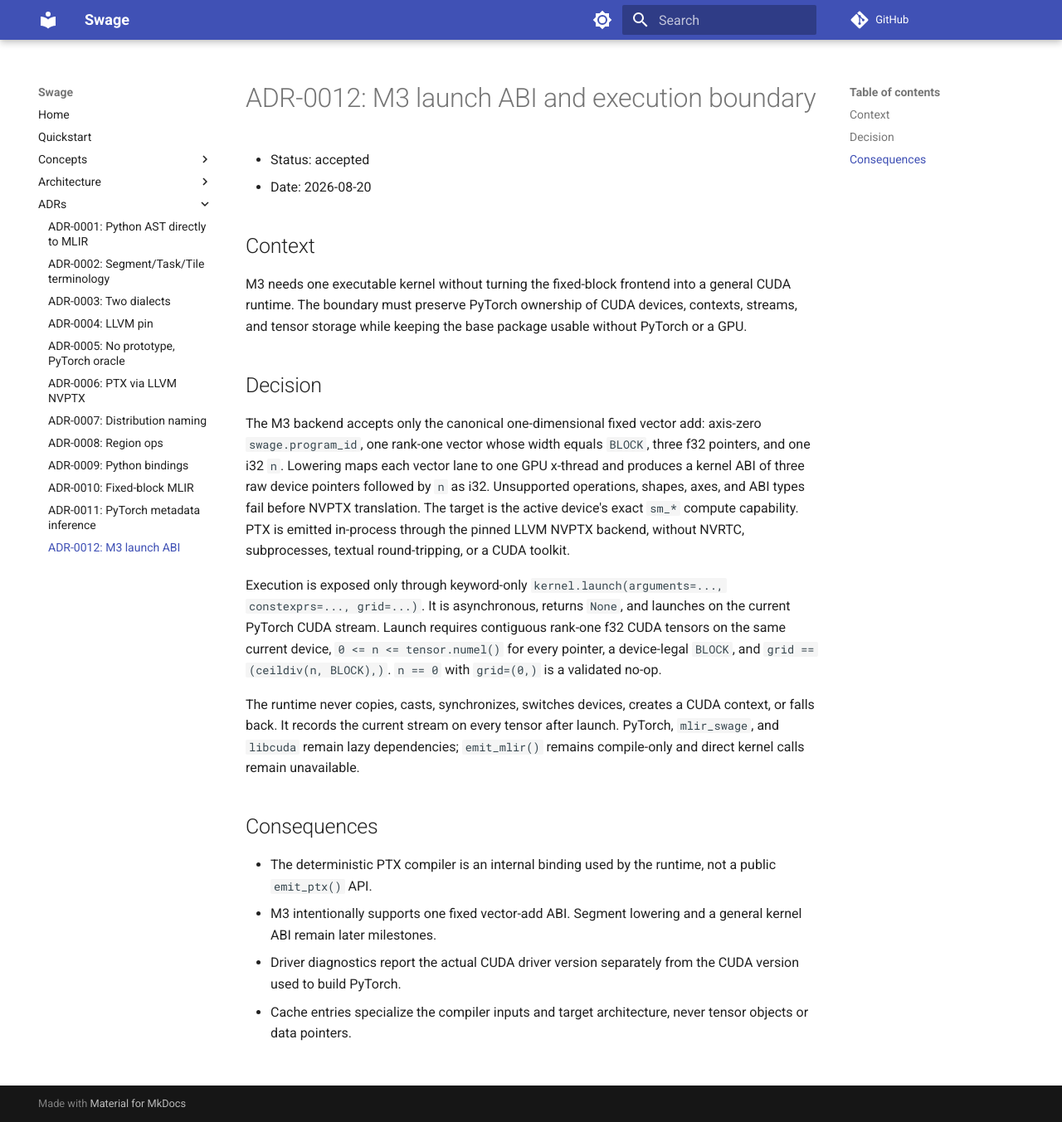
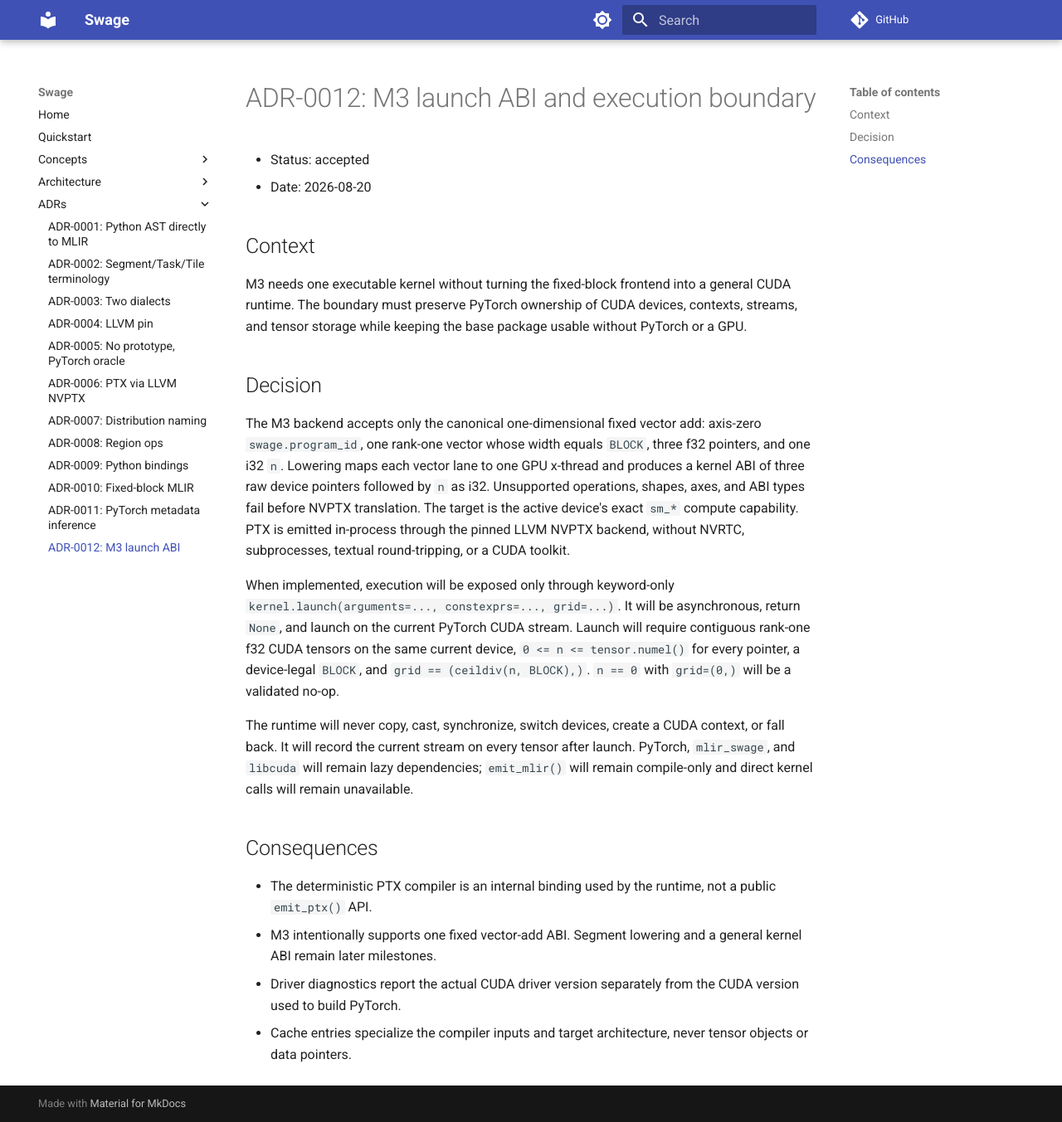
Before and after one commit to abhiksark/swage, an MkDocs documentation site: the page built from docs/adr/ADR-0012-m3-launch-abi-and-execution-boundary.md, in a window 1280 px wide and 1353 px high. Shown: the whole window at 83% size. Built offline with MkDocs 1.6.1 and Material for MkDocs 9.7.7, drawn with Linux system fonts in a browser that asks for light colours; comment, search, counter and statistics services are not loaded.

Commit message:
Address fixed-block codegen review findings

```diff
--- a/docs/adr/ADR-0012-m3-launch-abi-and-execution-boundary.md
+++ b/docs/adr/ADR-0012-m3-launch-abi-and-execution-boundary.md
@@ -21,17 +21,19 @@ NVPTX translation. The target is the active device's exact `sm_*` compute
 capability. PTX is emitted in-process through the pinned LLVM NVPTX backend,
 without NVRTC, subprocesses, textual round-tripping, or a CUDA toolkit.
 
-Execution is exposed only through keyword-only `kernel.launch(arguments=...,
-constexprs=..., grid=...)`. It is asynchronous, returns `None`, and launches
-on the current PyTorch CUDA stream. Launch requires contiguous rank-one f32
-CUDA tensors on the same current device, `0 <= n <= tensor.numel()` for every
-pointer, a device-legal `BLOCK`, and
-`grid == (ceildiv(n, BLOCK),)`. `n == 0` with `grid=(0,)` is a validated no-op.
+When implemented, execution will be exposed only through keyword-only
+`kernel.launch(arguments=..., constexprs=..., grid=...)`. It will be
+asynchronous, return `None`, and launch on the current PyTorch CUDA stream.
+Launch will require contiguous rank-one f32 CUDA tensors on the same current
+device, `0 <= n <= tensor.numel()` for every pointer, a device-legal `BLOCK`,
+and `grid == (ceildiv(n, BLOCK),)`. `n == 0` with `grid=(0,)` will be a
+validated no-op.
 
-The runtime never copies, casts, synchronizes, switches devices, creates a
-CUDA context, or falls back. It records the current stream on every tensor
-after launch. PyTorch, `mlir_swage`, and `libcuda` remain lazy dependencies;
-`emit_mlir()` remains compile-only and direct kernel calls remain unavailable.
+The runtime will never copy, cast, synchronize, switch devices, create a CUDA
+context, or fall back. It will record the current stream on every tensor after
+launch. PyTorch, `mlir_swage`, and `libcuda` will remain lazy dependencies;
+`emit_mlir()` will remain compile-only and direct kernel calls will remain
+unavailable.
 
 ## Consequences
 
```
Also changed, not shown: DESIGN.md (+1 -1 lines), README.md (+1 -1 lines), 4 other files.
